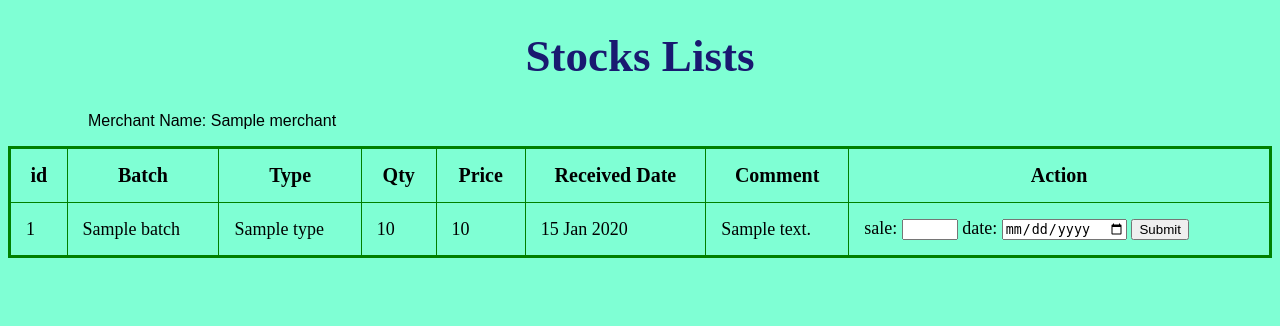
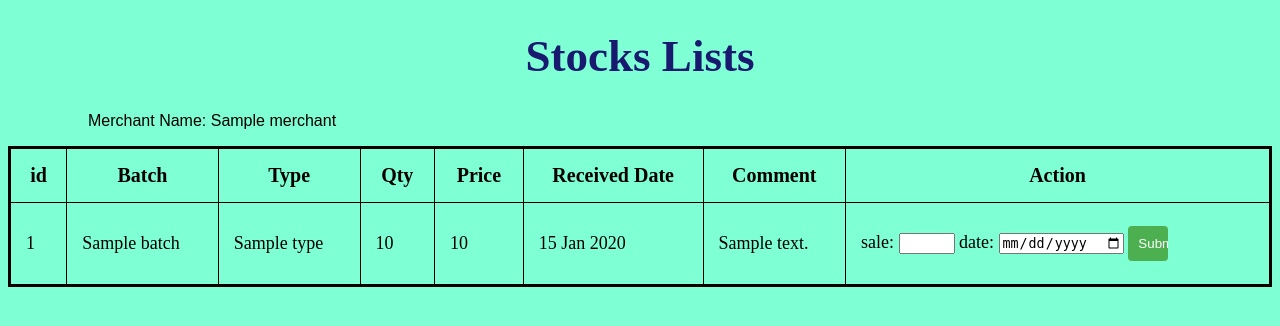
Before and after one commit to YuMyatMoe/Silver-Snow-Tea-Leave, a Node project: template views/stocklist.ejs in a window 1280 px wide. Shown: the top 326 px of the page. Run offline with Node 20 templates, Linux system fonts and the light colour scheme; the template is opened without the code that fills it: most values are stand-ins (such as "Sample title", 1, 10 or a date in 2020).

Commit message:
style test

```diff
--- a/views/stocklist.ejs
+++ b/views/stocklist.ejs
@@ -26,11 +26,10 @@ p {
 
 table {
   border: 3px solid;
-  border-color: green;
+  border-color: black;
   border-collapse: collapse;
   width: 100%;
  }
-
 
 th {
   text-align: center;
@@ -41,9 +40,20 @@ td {
   font-size: 18px;
 }
 
-
 th, td {
   padding: 15px;
+}
+
+
+input[type=submit] {
+  width: 10%;
+  background-color: #4CAF50;
+  color: white;
+  padding: 10px 10px;
+  margin: 8px 0;
+  border: none;
+  border-radius: 4px;
+  cursor: pointer;
 }
 
 </style>
```
